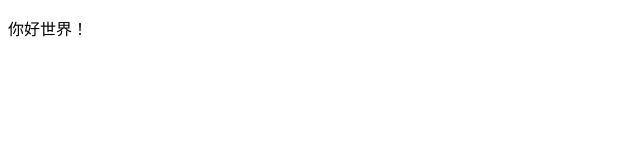
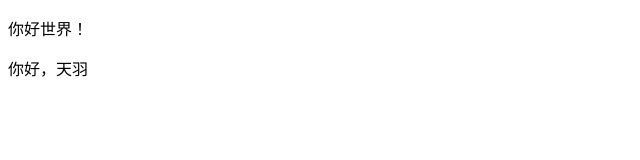
Before and after one commit to ianthe0412/ianthe0412.github.io, a plain HTML site: page index.html in a window 1280 px wide. Shown: the whole page, without its empty margins (0-640 px from the left). Drawn offline with Linux system fonts and the light colour scheme.

Commit message:
Update index.html

```diff
--- a/index.html
+++ b/index.html
@@ -5,8 +5,9 @@
 <title>匡架网络</title>
 </head>
 <body>
-<p>
-你好世界！
+  <p>
+    你好世界！
   </p>
+  <p>你好，天羽</p>
 </body>
 </html>
```
